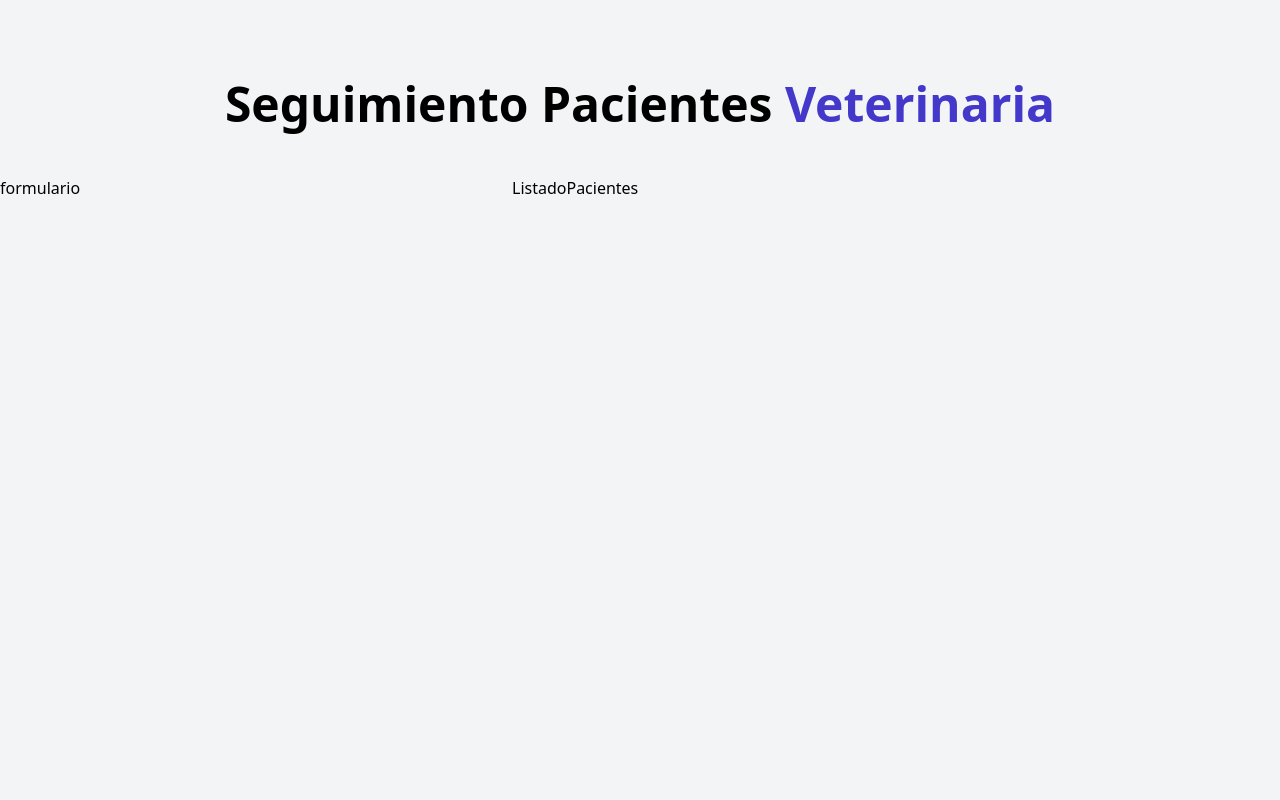
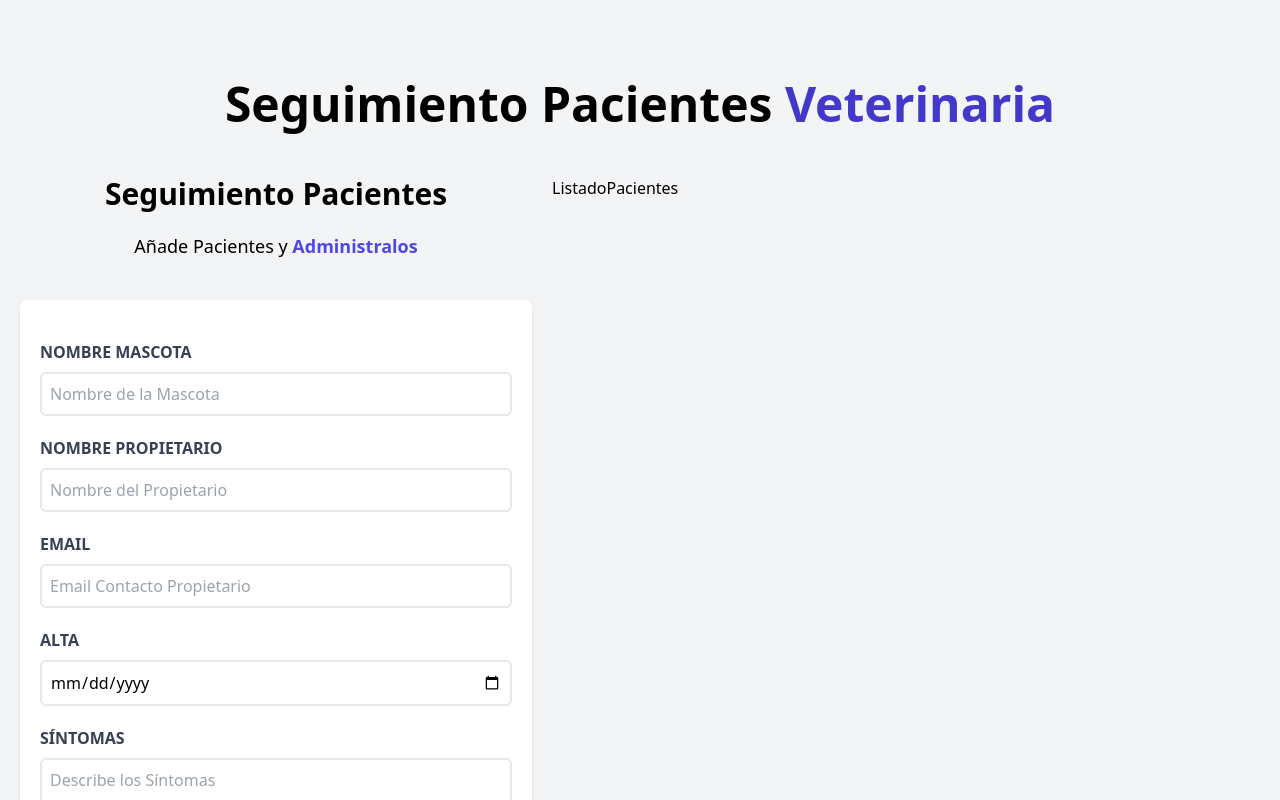
Before and after one commit to mrgerson/administrador-de-pacientes-React, a React (Vite) app: page / in a window 1280 px wide. Shown: the top 800 px of the page. Built offline with nearby package versions, Linux system fonts and the light colour scheme.

Commit message:
agregando formulario

```diff
--- a/src/components/Formulario.jsx
+++ b/src/components/Formulario.jsx
@@ -1,10 +1,102 @@
 function Formulario() {
+
+
+
+
+
   return (
-      <div className="md:w-1/2 lg:w-2/5">
-        <h2>formulario</h2>
-      </div>
+    <div className="md:w-1/2 lg:w-2/5 mx-5">
+      <h2 className="font-black text-3xl text-center">Seguimiento Pacientes</h2>
 
-  )
+      <p className="text-lg mt-5 text-center mb-10">
+        Añade Pacientes y {""}
+        <span className="text-indigo-600 font-bold ">Administralos</span>
+      </p>
+
+      <form
+        className="bg-white shadow-md rounded-lg py-10 px-5 mb-10"
+      >
+        <div className="mb-5">
+          <label
+            htmlFor="mascota"
+            className="block text-gray-700 uppercase font-bold"
+          >
+            Nombre Mascota
+          </label>
+          <input
+            id="mascota"
+            type="text"
+            placeholder="Nombre de la Mascota"
+            className="border-2 w-full p-2 mt-2 placeholder-gray-400 rounded-md"
+          />
+        </div>
+
+        <div className="mb-5">
+          <label
+            htmlFor="propietario"
+            className="block text-gray-700 uppercase font-bold"
+          >
+            Nombre Propietario
+          </label>
+          <input
+            id="propietario"
+            type="text"
+            placeholder="Nombre del Propietario"
+            className="border-2 w-full p-2 mt-2 placeholder-gray-400 rounded-md"
+          />
+        </div>
+
+        <div className="mb-5">
+          <label
+            htmlFor="email"
+            className="block text-gray-700 uppercase font-bold"
+          >
+            Email
+          </label>
+          <input
+            id="email"
+            type="email"
+            placeholder="Email Contacto Propietario"
+            className="border-2 w-full p-2 mt-2 placeholder-gray-400 rounded-md"
+          />
+        </div>
+
+        <div className="mb-5">
+          <label
+            htmlFor="alta"
+            className="block text-gray-700 uppercase font-bold"
+          >
+            Alta
+          </label>
+          <input
+            id="alta"
+            type="date"
+            className="border-2 w-full p-2 mt-2 placeholder-gray-400 rounded-md"
+          />
+        </div>
+
+        <div className="mb-5">
+          <label
+            htmlFor="sintomas"
+            className="block text-gray-700 uppercase font-bold"
+          >
+            Síntomas
+          </label>
+          <textarea
+            id="sintomas"
+            className="border-2 w-full p-2 mt-2 placeholder-gray-400 rounded-md"
+            placeholder="Describe los Síntomas"
+          />
+        </div>
+
+        <input
+          type="submit"
+          className="bg-indigo-600 w-full p-3 text-white uppercase font-bold hover:bg-indigo-700 cursor-pointer transition-colors"
+          value="Agregar paciente"
+        />
+      </form>
+    </div>
+  );
 }
 
-export default Formulario
+export default Formulario;
```
